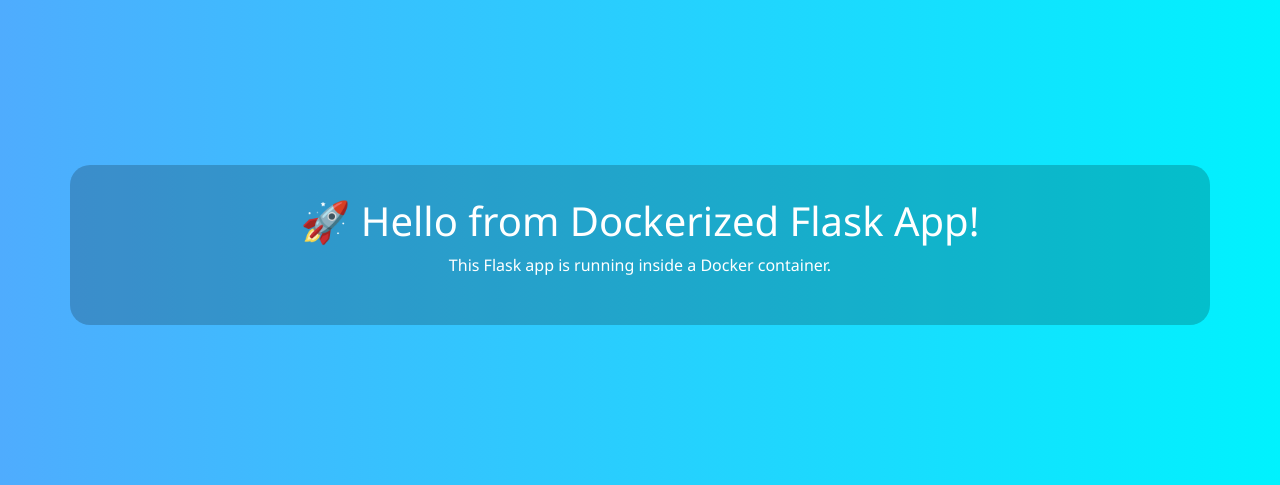
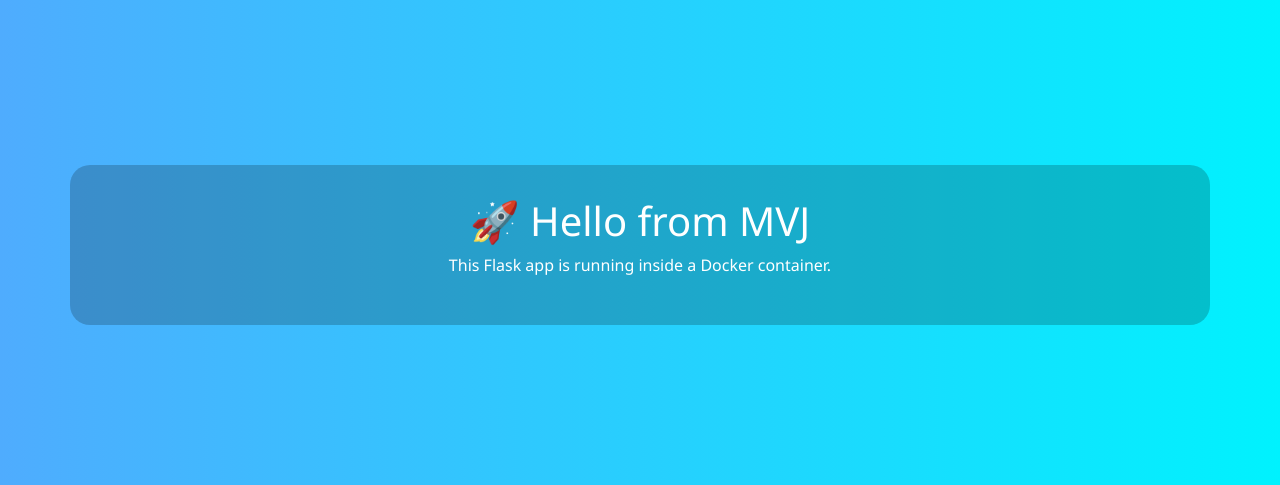
Before and after one commit to manojdeshmukh45/docker-web-app, a Flask app: page / in a window 1280 px wide. Shown: the part 155-640 px from the top of the page. Run offline with Flask 3, Linux system fonts and the light colour scheme.

Commit message:
Update index.html

```diff
--- a/templates/index.html
+++ b/templates/index.html
@@ -24,7 +24,7 @@
 </head>
 <body>
     <div class="container">
-        <h1>🚀 Hello from Dockerized Flask App!</h1>
+        <h1>🚀 Hello from MVJ</h1>
         <p>This Flask app is running inside a Docker container.</p>
     </div>
 </body>
```
